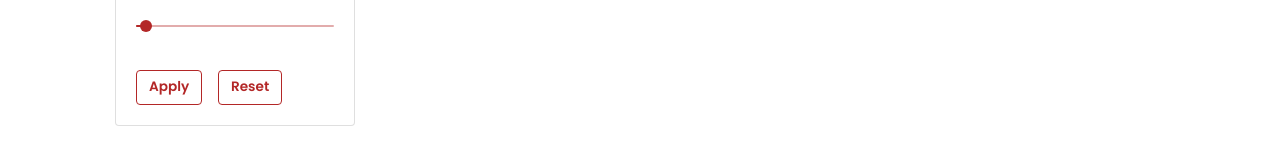
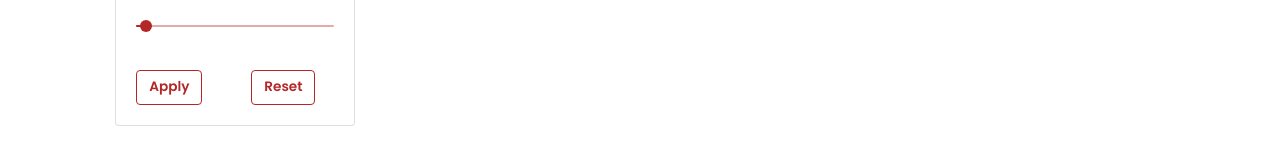
Before and after one commit to s-munro/easyscore, a React (Create React App) app in the folder the-easy-score/: page /courses/1 in a window 1280 px wide. Shown: the part 709-869 px from the top of the page. Built offline with nearby package versions, Linux system fonts and the light colour scheme; no server answers.

Commit message:
course filter card button space around

```diff
--- a/the-easy-score/src/screens/coursepage/components/filters/ProfFiltersCard.js
+++ b/the-easy-score/src/screens/coursepage/components/filters/ProfFiltersCard.js
@@ -171,12 +171,14 @@ const ProfFiltersCard = (props) => {
           />
           <br />
           <br />
+          <div className="row d-flex justify-content-around">
             <Button className="filterBtn" onClick={applyFilters}>
               Apply
             </Button>
             <Button className="filterBtn" onClick={handleFiltersReset}>
               Reset
             </Button>
+          </div>
         </Card.Body>
       </Card>
     </div>
```
Lines whose indentation alone changed are shown as unchanged.
